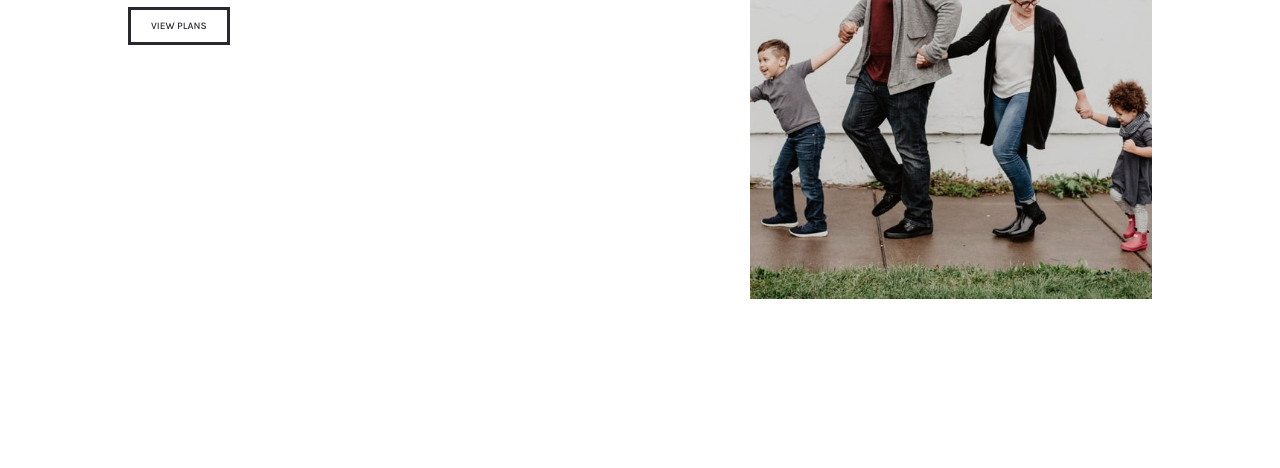
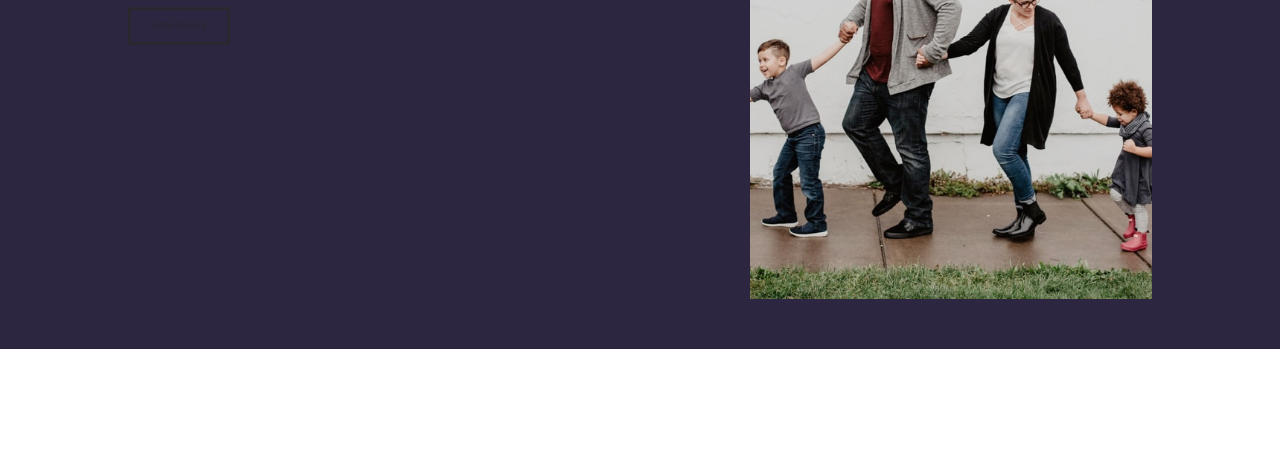
Before and after one commit to KingBogo303/insure-landing-page, a plain HTML site: page index.html in a window 1280 px wide. Shown: the part 332-800 px from the top of the page. Drawn offline with Linux system fonts and the light colour scheme.

Commit message:
used before on hero to put background

```diff
--- a/index.css
+++ b/index.css
@@ -72,12 +72,20 @@ a {
 
 /* hero styles */
 .hero {
+  position: relative;
   display: grid;
   grid-template-columns: 1fr 1fr;
   gap: 2rem;
   padding: 50px 10%;
 }
-
+.hero::before {
+  position: absolute;
+  content: "";
+  height: 100%;
+  width: 100%;
+  z-index: -5;
+  background-color: var(--Dark-Violet);
+}
 .hero-img {
   justify-self: center;
 }
@@ -85,3 +93,5 @@ a {
   width: 80%;
   margin-left: auto;
 }
+.hero .btn {
+}
```
